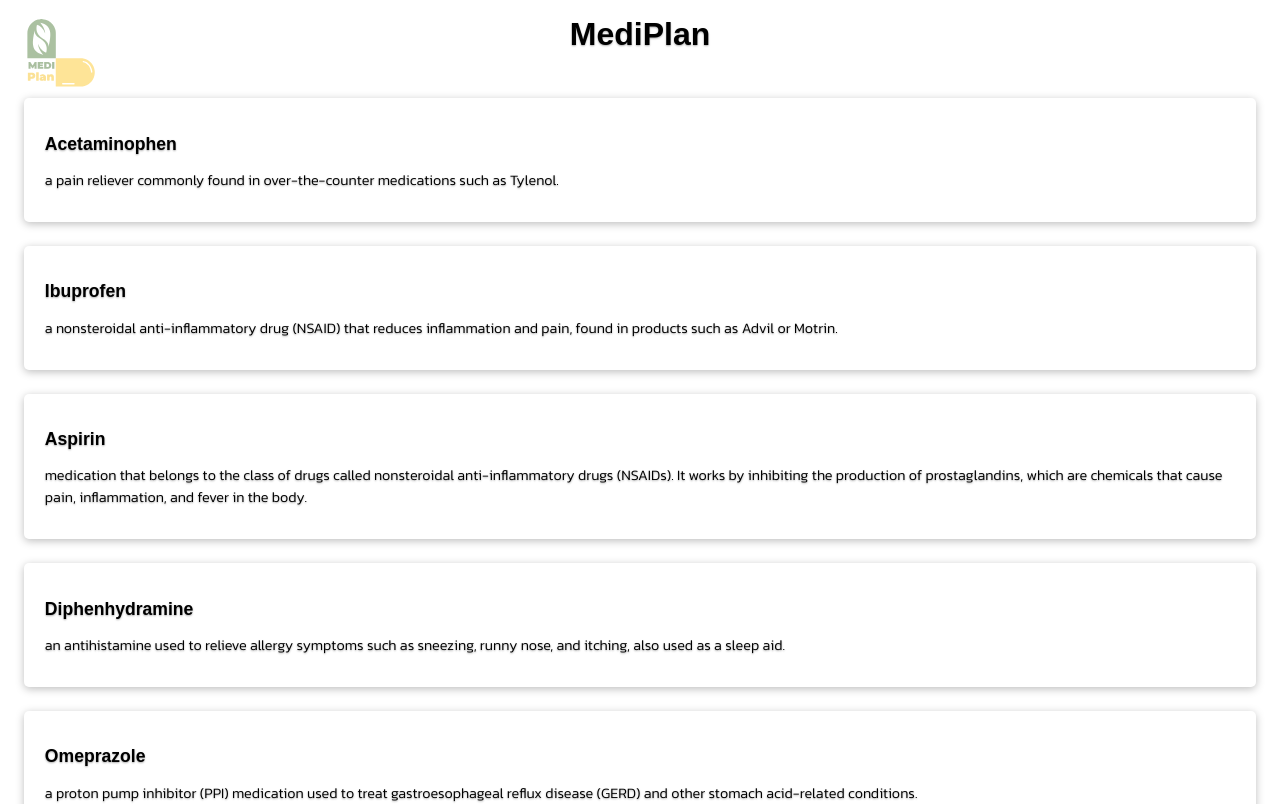
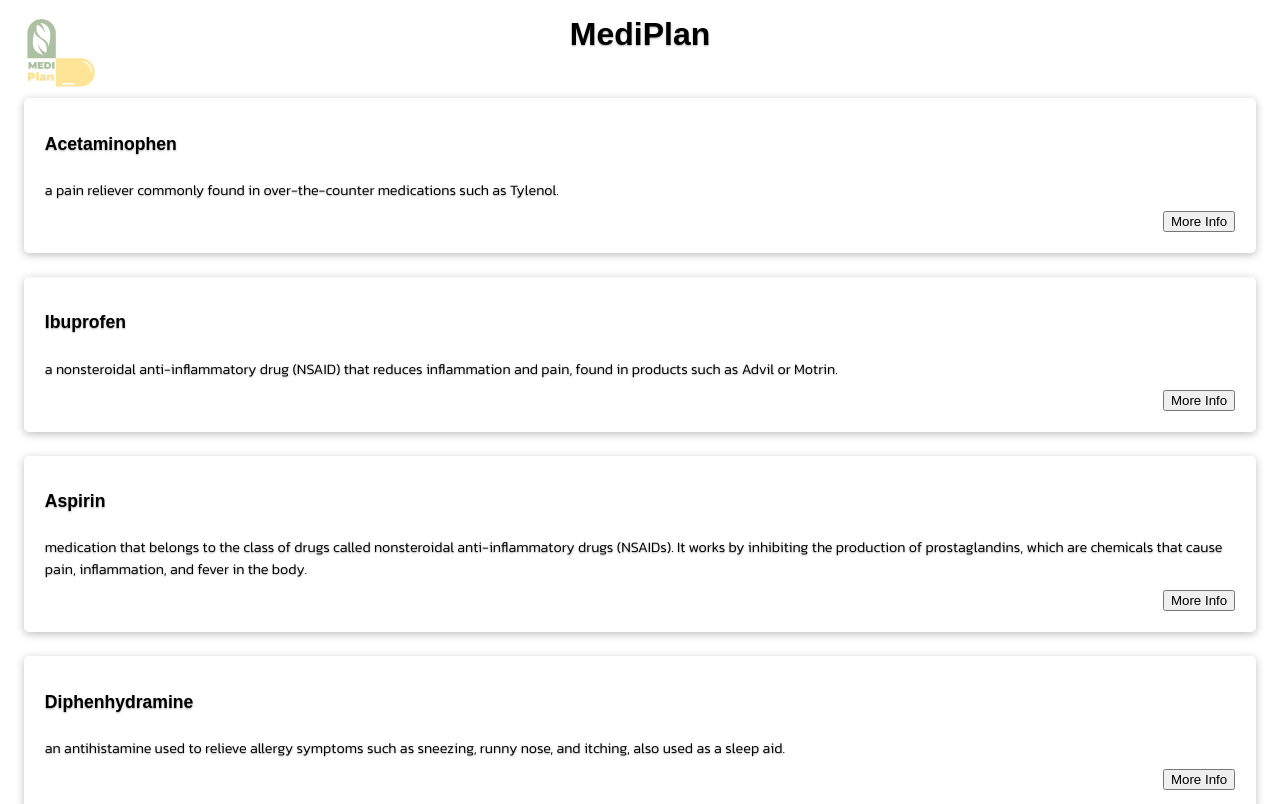
Before and after one commit to REFAEI91/capstone-project, a Next.js app: page / in a window 1280 px wide. Shown: the top 804 px of the page. Built offline with nearby package versions, Linux system fonts and the light colour scheme; a web font is replaced by a local one.

Commit message:
add more info button

```diff
--- a/components/Card.js
+++ b/components/Card.js
@@ -7,6 +7,7 @@ const goldman = Goldman({
 });
 
 const Container = styled.section`
+  display: grid;
   padding: 1.3em;
   border-radius: 5px;
   margin: 1.5em;
@@ -27,11 +28,16 @@ const Summary = styled.p`
   text-shadow: 0 1px 2px rgba(0, 0, 0, 0.32);
   word-wrap: break-word;
 `;
+const Button = styled.button`
+  justify-self: flex-end;
+  color: black;
+`;
 export default function Card({ medication }) {
   return (
     <Container>
       <Title>{medication.name}</Title>
       <Summary>{medication.summary}</Summary>
+      <Button>More Info</Button>
     </Container>
   );
 }
```
